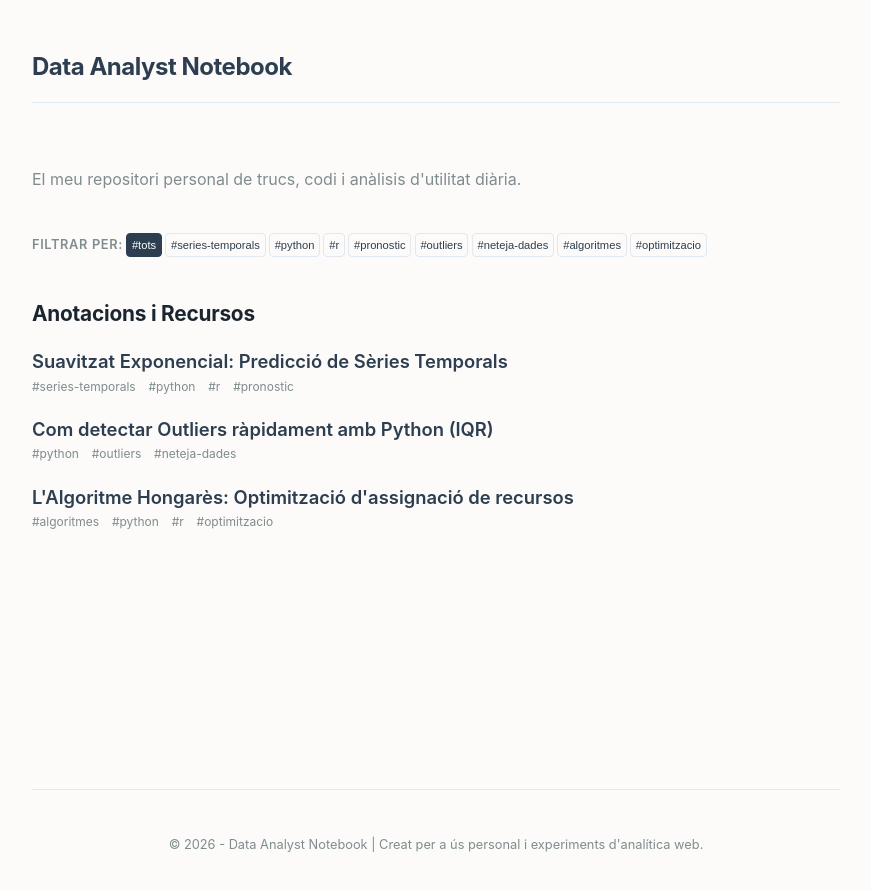
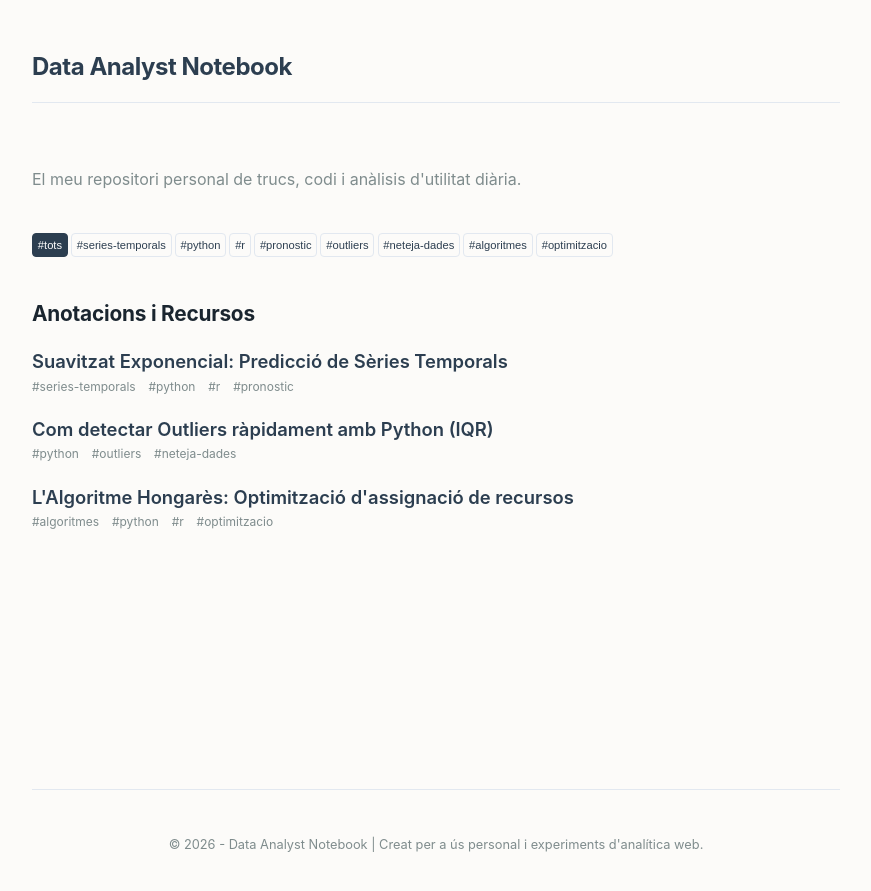
Before and after one commit to alberthr/alberthr.github.io, a Jekyll site: the page built from index.html, in a window 1280 px wide. Shown: the top 891 px of the page, without its empty margins (204-1075 px from the left). Built offline with Jekyll 4.4.1, drawn with Linux system fonts in a browser that asks for light colours.

Commit message:
Update index.html

```diff
--- a/index.html
+++ b/index.html
@@ -8,7 +8,6 @@ title: "Inici"
 </div>
 
 <div class="tags-filter-container">
-  <span class="filter-label">Filtrar per:</span>
   <button class="tag-filter-btn active" onclick="filtrarTags('tots')">#tots</button>
 
   {% comment %}
```
